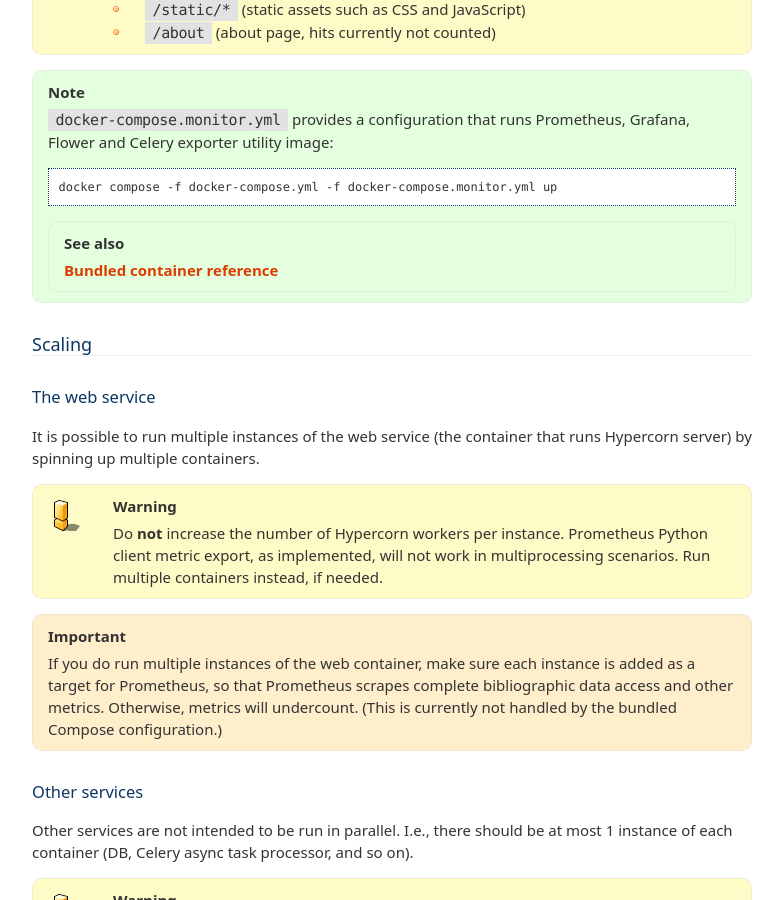
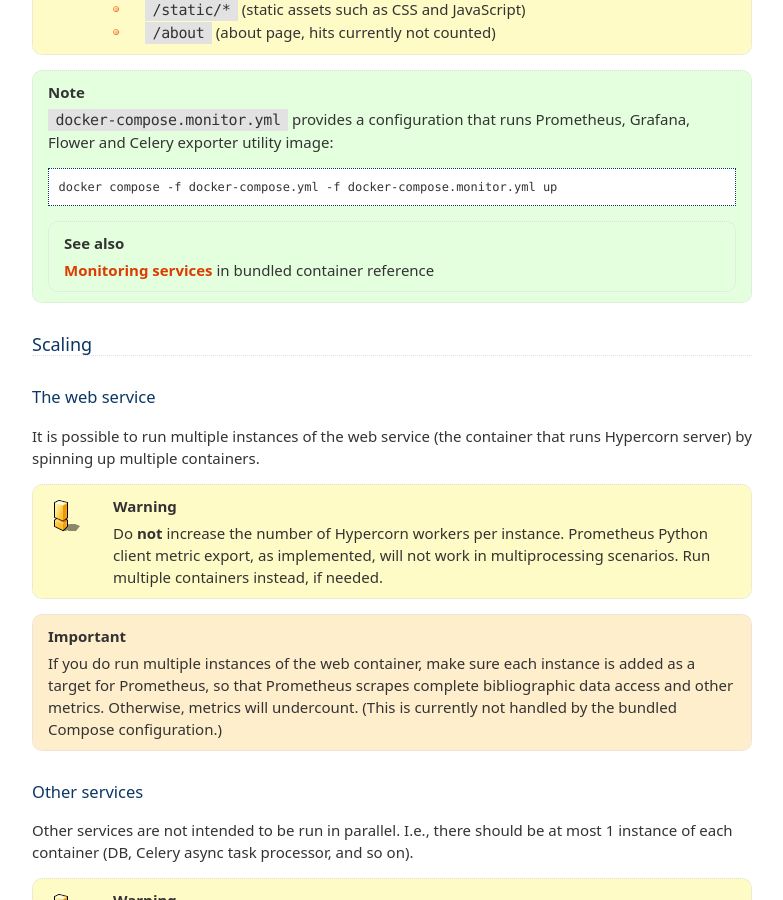
Before and after one commit to ietf-tools/bibxml-service, a Sphinx documentation site: the page built from docs/topics/production-setup.rst, in a window 1280 px wide and 900 px high, scrolled down 1571 px. Shown: the whole window, without its empty margins (248-1031 px from the left). Built offline with Sphinx 7.4.7, drawn with Linux system fonts in a browser that asks for light colours; pages that are not in the unit, such as notebooks, are missing from menus.

Commit message:
docs(topics/production-setup): reference monitoring containers section

```diff
--- a/docs/topics/production-setup.rst
+++ b/docs/topics/production-setup.rst
@@ -105,7 +105,7 @@ Celery worker process also exports metrics under port 9080.
 
        docker compose -f docker-compose.yml -f docker-compose.monitor.yml up
 
-   .. seealso:: :doc:`/ref/containers`
+   .. seealso:: :ref:`monitoring-containers` in bundled container reference
 
 
 Scaling
```
